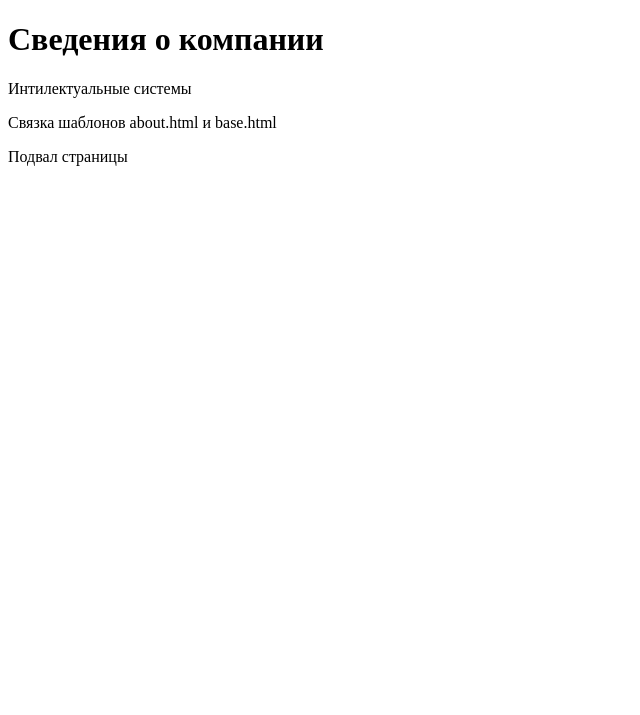
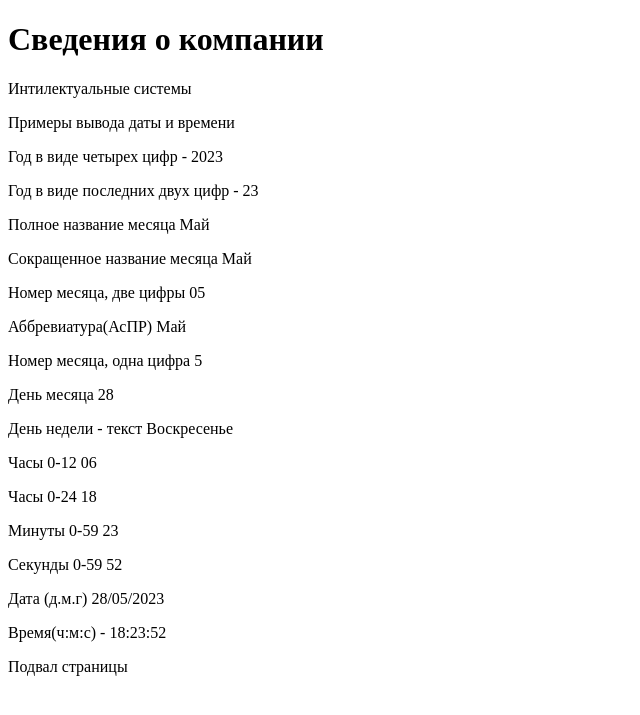
Before and after one commit to Mezerx/Web_1, a Django app: page /about/ in a window 1280 px wide. Shown: the top 715 px of the page, without its empty margins (0-640 px from the left). Run offline with Django 4.2, Linux system fonts and the light colour scheme.

Commit message:
теги даты и времени

```diff
--- a/hello/templates/firstapp/about.html
+++ b/hello/templates/firstapp/about.html
@@ -3,5 +3,20 @@
 {%block header %}Сведения о компании{% endblock header %}
 {% block content %}
 <p>Интилектуальные системы</p>
-<p>Связка шаблонов about.html и base.html</p>
+<p>Примеры вывода даты и времени</p>
+<p>Год в виде четырех цифр - {% now "Y" %}</p>
+<p>Год в виде последних двух цифр - {% now "y" %}</p>
+<p>Полное название месяца {% now "F" %}</p>
+<p>Сокращенное название месяца {% now "M" %}</p>
+<p>Номер месяца, две цифры {% now "m" %}</p>
+<p>Аббревиатура(АсПР) {% now "N" %}</p>
+<p>Номер месяца, одна цифра {% now "n" %}</p>
+<p>День месяца {% now "j" %}</p>
+<p>День недели - текст {% now "l" %}</p>
+<p>Часы 0-12 {% now "h" %}</p>
+<p>Часы 0-24 {% now "H" %}</p>
+<p>Минуты 0-59 {% now "i" %}</p>
+<p>Секунды 0-59 {% now "s" %}</p>
+<p>Дата (д.м.г) {% now "j/m/Y" %}</p>
+<p>Время(ч:м:с) - {% now "H:i:s"%}</p>
 {% endblock content%}
```
